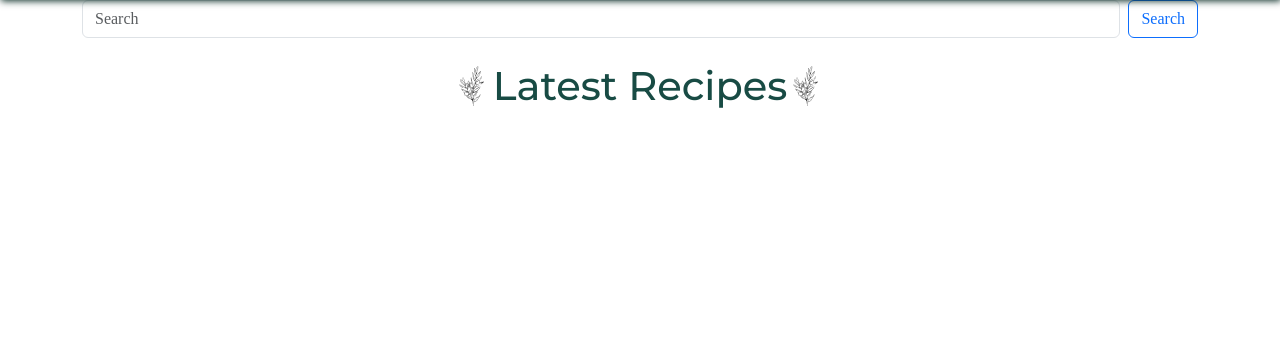
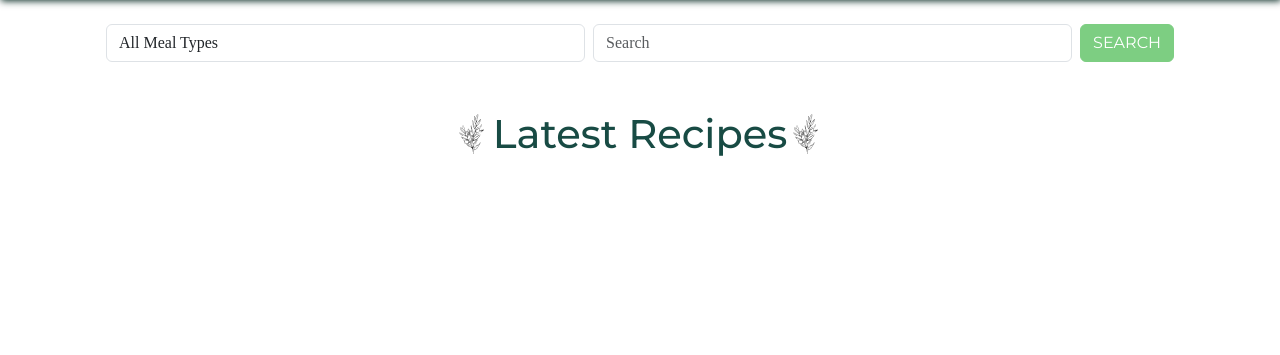
Before and after one commit to raneem-yad/project-portfolio-4, a Django app: page /recipes/ in a window 1280 px wide. Shown: the part 92-447 px from the top of the page. Run offline with Django 3.2, Linux system fonts and the light colour scheme; data that the repository does not hold is empty; some libraries are stand-ins or nearby versions; some web fonts are replaced.

Commit message:
enabling search functionality according to meal type

```diff
--- a/recipes/templates/recipes/recipes.html
+++ b/recipes/templates/recipes/recipes.html
@@ -5,9 +5,15 @@
 {%block content %}
 
 <div class="container">
-    <form class="d-flex" role="search" method="get" action="{% url 'recipes' %}">
+    <form class="d-flex m-4" role="search" method="get" action="{% url 'recipes' %}">
+        <select name="meal_type" class="form-control me-2">
+            <option value="" selected>All Meal Types</option>
+            {% for meal_type in meal_types %}
+                <option value="{{ meal_type.id }}">{{ meal_type.title }}</option>
+            {% endfor %}
+        </select>
         <input type="search" name="q" class="form-control me-2" placeholder="Search" aria-label="Search">
-        <button class="btn btn-outline-primary" type="submit">Search</button>
+        <button class="btn btn-primary" type="submit">Search</button>
     </form>
 
     <div class="form-title text-center p-4 justify-content-center">
--- a/recipes/views.py
+++ b/recipes/views.py
@@ -5,7 +5,7 @@ from django.contrib.auth.mixins import (
     LoginRequiredMixin, UserPassesTestMixin
 )
 from django.db.models import Q
-from .models import Recipe
+from .models import Recipe, MealType
 from .forms import RecipeForm
 
 
@@ -29,17 +29,39 @@ class Recipes(ListView):
     model = Recipe
     context_object_name = "recipes"
 
+    def get_context_data(self, **kwargs):
+        context = super().get_context_data(**kwargs)
+        context['meal_types'] = MealType.objects.all()
+        return context
+
     def get_queryset(self, **kwargs):
         query = self.request.GET.get('q','')
+        meal_type_id = self.request.GET.get('meal_type', '')
+        # Start with all recipes
+        recipes = self.model.objects.all()
+
+        # Filter by search query if present
         if query:
-            recipes = self.model.objects.filter(
+            recipes = recipes.filter(
                 Q(name__icontains=query) |
                 Q(description__icontains=query) |
                 Q(instructions__icontains=query)
             )
-        else:
-            recipes = self.model.objects.all()
+
+        # Filter by meal type if selected
+        if meal_type_id:
+            recipes = recipes.filter(meal_type_id=meal_type_id)
+
         return recipes
+        # if query:
+        #     recipes = self.model.objects.filter(
+        #         Q(name__icontains=query) |
+        #         Q(description__icontains=query) |
+        #         Q(instructions__icontains=query)
+        #     )
+        # else:
+        #     recipes = self.model.objects.all()
+        # return recipes
 
 
 class AddRecipe(LoginRequiredMixin, CreateView):
```
